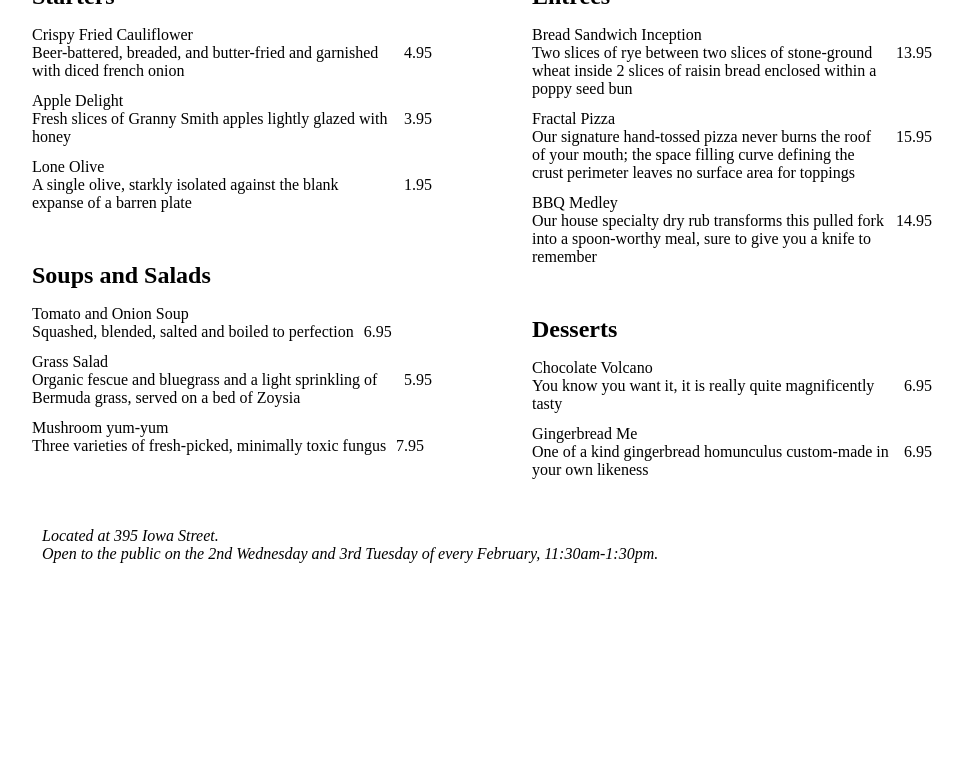
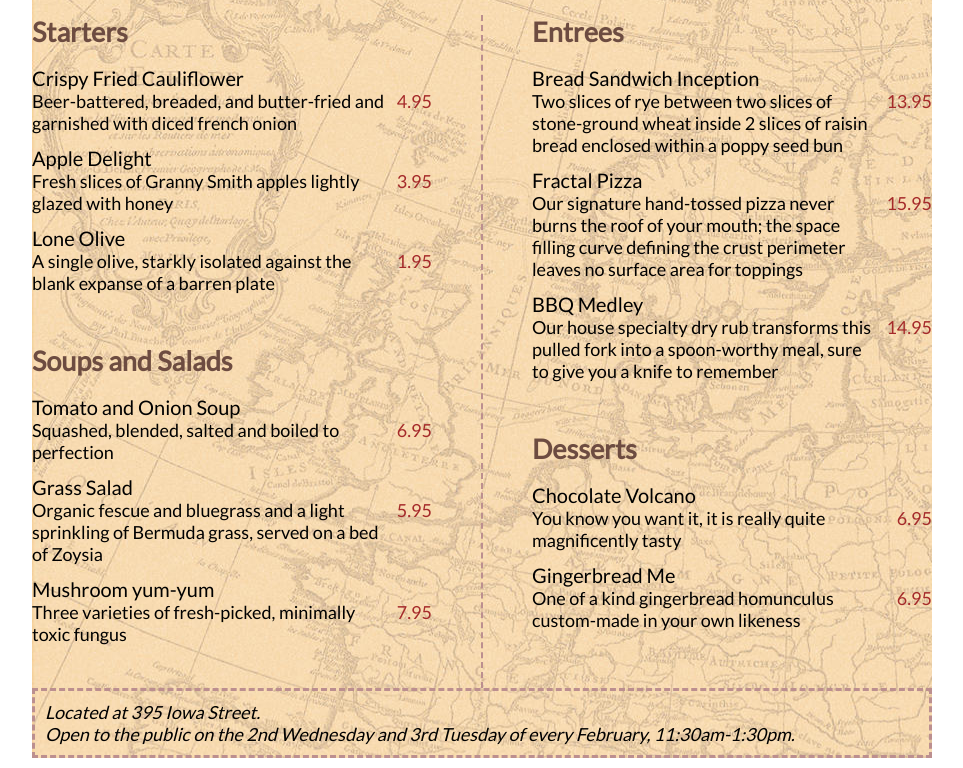
Before and after one commit to Kenzie-Academy-Brasil-Developers/estilizando-menu-restaurante-sprint-2-FelipeMatheus1999, a plain HTML site: page index.html in a window 1280 px wide. Shown: the part 118-886 px from the top of the page, without its empty margins (158-1121 px from the left). Before the commit the page ends 800 px from the top, so only its background shows below. Drawn offline with Linux system fonts and the light colour scheme; a web font is replaced by a local one.

Commit message:
Adicionando entraga de número 37

```diff
--- a/index.html
+++ b/index.html
@@ -13,24 +13,24 @@
                     <a href="javascript:s1.disabled=false; s2.disabled=true;">One</a>
                     <a href="javascript:s2.disabled=false; s1.disabled=true;">Two</a>
                 </nav>
-                <h1>Rossum's Universal Restaurant</h1>
+                <h1 class="mainTitle">Rossum's Universal Restaurant</h1>
         </header>
 
         <div id="menu">
         <section id="starters">
-                <h2>Starters</h2>
-                <dl>
-                    <dt>Crispy Fried Cauliflower</dt>
+                <h2 class="titleOptions">Starters</h2>
+                <dl class="borderMenu">
+                    <dt class="itens">Crispy Fried Cauliflower</dt>
                         <dd>
                                 <span class="price">4.95</span>
                                 <span class="details">Beer-battered, breaded, and butter-fried and garnished with diced french onion</span>
                         </dd>
-                    <dt>Apple Delight</dt>
+                        <dt class="itens">Apple Delight</dt>
                         <dd>
                                 <span class="price">3.95</span>
                                 <span class="details">Fresh slices of Granny Smith apples lightly glazed with honey</span>
                         </dd>
-                    <dt>Lone Olive</dt>
+                        <dt class="itens">Lone Olive</dt>
                         <dd>
                                 <span class="price">1.95</span>
                                 <span class="details">A single olive, starkly isolated against the blank expanse of a barren plate</span>
@@ -39,19 +39,19 @@
         </section>
 
         <section id="soupssalads">
-                <h2>Soups and Salads</h2>
+                <h2 class="titleOptions">Soups and Salads</h2>
                 <dl>
-                    <dt>Tomato and Onion Soup</dt>
+                    <dt class="itens">Tomato and Onion Soup</dt>
                     <dd>
                             <span class="price">6.95</span>
                             <span class="details">Squashed, blended, salted and boiled to perfection</span>
                     </dd>
-                    <dt>Grass Salad</dt>
+                    <dt class="itens">Grass Salad</dt>
                     <dd>
                             <span class="price">5.95</span>
                             <span class="details">Organic fescue and bluegrass and a light sprinkling of Bermuda grass, served on a bed of Zoysia</span>
                     </dd>
-                    <dt>Mushroom yum-yum</dt>
+                    <dt class="itens">Mushroom yum-yum</dt>
                     <dd>
                             <span class="price">7.95</span>
                             <span class="details">Three varieties of fresh-picked, minimally toxic fungus</span>
@@ -60,19 +60,19 @@
         </section>
 
         <section id="entrees">
-                <h2>Entrees</h2>
+                <h2 class="titleOptions">Entrees</h2>
                 <dl>
-                    <dt>Bread Sandwich Inception</dt>
+                    <dt class="itens">Bread Sandwich Inception</dt>
                     <dd>
                             <span class="price">13.95</span>
                             <span class="details">Two slices of rye between two slices of stone-ground wheat inside 2 slices of raisin bread enclosed within a poppy seed bun</span>
                     </dd>
-                    <dt>Fractal Pizza</dt>
+                    <dt class="itens">Fractal Pizza</dt>
                     <dd>
                             <span class="price">15.95</span>
                             <span class="details">Our signature hand-tossed pizza never burns the roof of your mouth; the space filling curve defining the crust perimeter leaves no surface area for toppings</span>
                     </dd>
-                    <dt>BBQ Medley</dt>
+                    <dt class="itens">BBQ Medley</dt>
                     <dd>
                             <span class="price">14.95</span>
                             <span class="details">Our house specialty dry rub transforms this pulled fork into a spoon-worthy meal, sure to give you a knife to remember</span>
@@ -81,14 +81,14 @@
         </section>
 
         <section id="desserts">
-                <h2>Desserts</h2>
-                <dl>
-                    <dt>Chocolate Volcano</dt>
+                <h2 class="titleOptions">Desserts</h2>
+                <dl class="borderMenu">
+                    <dt class="itens">Chocolate Volcano</dt>
                     <dd>
                              <span class="price">6.95</span>
                              <span class="details">You know you want it, it is really quite magnificently tasty</span>
                     </dd>
-                    <dt>Gingerbread Me</dt>
+                     <dt class="itens">Gingerbread Me</dt>
                      <dd>
                              <span class="price">6.95</span>
                              <span class="details">One of a kind gingerbread homunculus custom-made in your own likeness</span>
@@ -97,7 +97,7 @@
         </section>
         </div>
 
-        <footer>
+        <footer class="footer">
             <address>
                 Located at 395 Iowa Street.
                 <br>
--- a/src/style1.css
+++ b/src/style1.css
@@ -1,28 +1,74 @@
 @import url('https://fonts.googleapis.com/css?family=Lato|Supermercado+One');
 
 /* Use the 'Lato' font family at 18px throughout the body of the document, and cover the background with the 'map-bg.jpg' image. */
-nav {font-family: sans-serif; font-size: 10px;}
+nav {
+    font-family: sans-serif;
+    font-size: 10px;
+}
 
-#main {width: 900px; margin: 10px auto;}
+#main {
+    font-family: 'Lato';
+    font-size: 18px;
+    width: 900px;
+    margin: 10px auto;
+    background-image: url(img/map-bg.jpg);
+}
 /* Use the 'Supermercado One' font at 45px (colored #5d4037) for the restaurant name. */
 
 /* Set the separator between the columns (the "column-rule") to be 2px dashed rosybrown. */
-#menu {columns: 400px 2; column-gap: 100px;}
-section {margin-bottom: 50px;}
+#menu {
+    column-rule: dashed 2px #bc8f8f;
+    columns: 400px 2;
+    column-gap: 100px;}
+
+section {
+    margin-bottom: 50px;
+}
+
+.mainTitle {
+    font-family: 'Supermercado One';
+    font-size: 45px;
+    color: #5d4037;
+}
+
+.titleOptions {
+    color: #6d4c41;
+}
 
 /* Show each of the section headings of the menu (e.g. "Starters") in small caps, colored #6d4c41. */
-h2 {margin: 0;}
+h2 {
+    margin: 0;
+}
 
 /* Make the name of each menu item appear in bold in a 20px size. */
 
+.itens {
+    font: bold;
+    font-size: 20px;
+}
 
+dd {
+    margin: 0 0 12px 0;
+    display: flex;
+}
 
-dd {margin: 0 0 12px 0; display: flex;}
-
-.details {order: 1;}
+.details {
+    order: 1;
+}
 
 /* Show the price of each item in a large font, in the color named 'firebrick' */
-.price {order: 2; padding-left: 10px;}
+.price {
+    color: brown;
+    order: 2;
+    padding-left: 10px;
+}
+
+.footer {
+    border-style: dashed;
+    border-color: #bc8f8f;
+}
 
 /* Draw a 2px dashed rosybrown border around the address/footer */
-address {padding: 10px;}
+address {
+    padding: 10px;
+}
--- a/src/style2.css
+++ b/src/style2.css
@@ -1,26 +1,78 @@
 @import url('https://fonts.googleapis.com/css?family=Bungee+Inline|Oswald');
 
 /* Use the 'Oswald' font family at 14px throughout the body of the document. */
-nav {font-family: sans-serif; font-size: 10px;}
+nav {
+    font-family: sans-serif;
+    font-size: 10px;
+}
 
-#main {width: 900px; margin: 10px auto;}
+#main {
+    font-family: 'Oswald';
+    font-size: 14px;
+    width: 900px;
+    margin: 10px auto;
+}
 /* Use the 'Bungee Inline' font at 46px and lighter weight for the restaurant name. */
 
 
-#menu {columns: 420px 2; column-gap: 60px;}
-section {margin-bottom: 20px; padding: 10px;}
+#menu {
+    columns: 420px 2;
+    column-gap: 60px;
+}
+
+.borderMenu {
+    border-width: 2px;
+    border-style: groove;
+    border-color: black;
+}
+
+section {
+    margin-bottom: 20px;
+    padding: 10px;
+}
+
+.mainTitle {
+    font-family: 'Bungee Inline';
+    font-size: 46px;
+}
+
+.footer {
+    text-align: right;
+}
 
 /* Show each of the section headings of the menu (e.g. "Starters") in uppercase. */
-h2 {margin-top: 0;}
+h2 {
+    text-transform: uppercase;
+    margin-top: 0;
+}
 
 /* Make the name of each menu item appear in bold in a 16px size. */
-dt {display: inline;}
+dt {
+    font-size: 16px;
+    font: bold;
+    display: inline;
+}
 /* Make a comma appear after the name of each menu item (before the description) */
 
-dd {display: inline; margin: 0;}
-dd::after {content: " "; display: block; clear: both; margin-bottom: 15px;}
+section dt::after {
+    content: ",";
+}
 
-.price {float: right; padding: 0 0 35px 20px;}
+dd {
+    display: inline;
+    margin: 0;
+}
+dd::after {
+    content: " ";
+    display: block;
+    clear: both;
+    margin-bottom: 15px;
+}
+
+.price {
+    float: right;
+    padding: 0 0 35px 20px;
+}
 
 /* Right-align the text of the address/footer */
 
```
Lines whose indentation alone changed are shown as unchanged.
